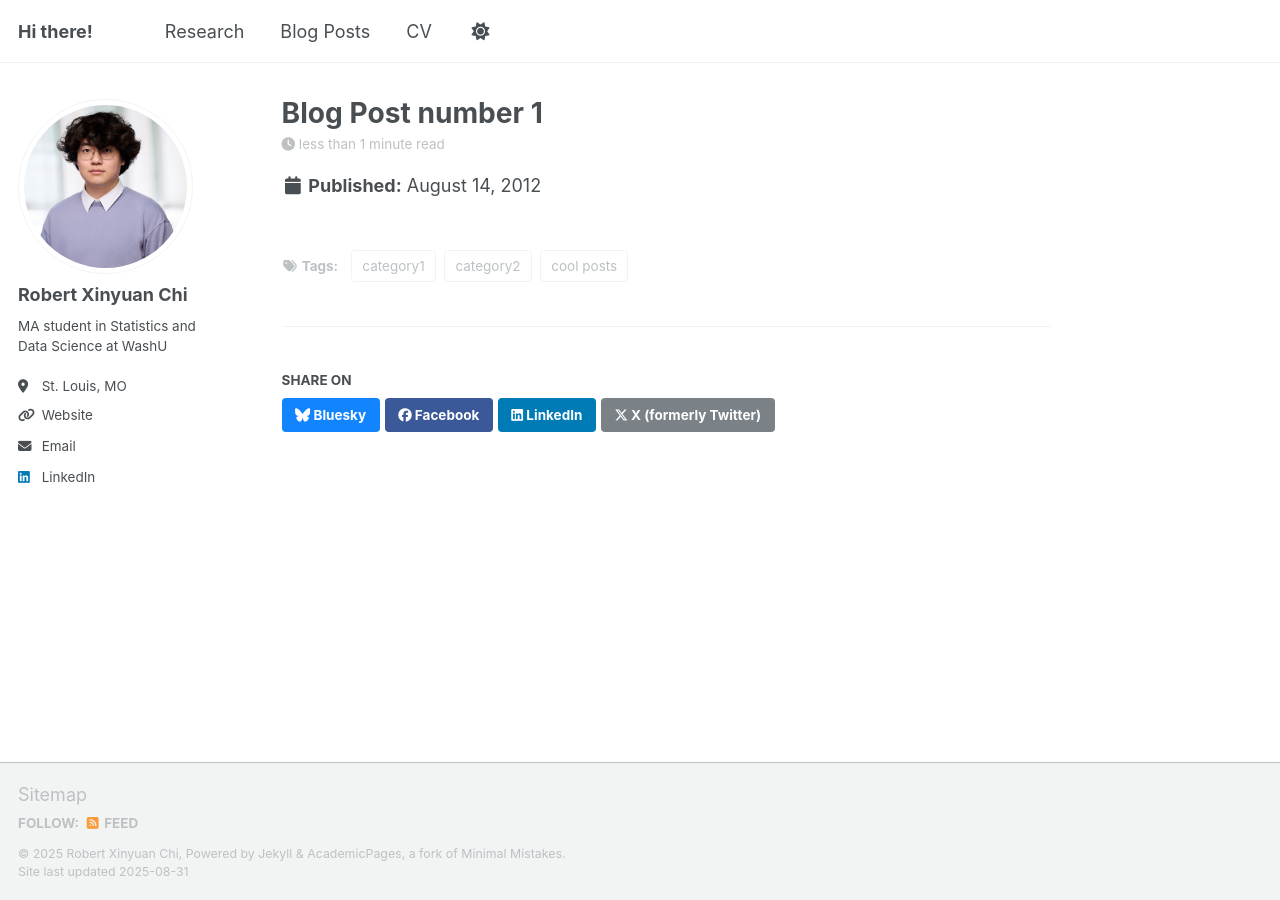
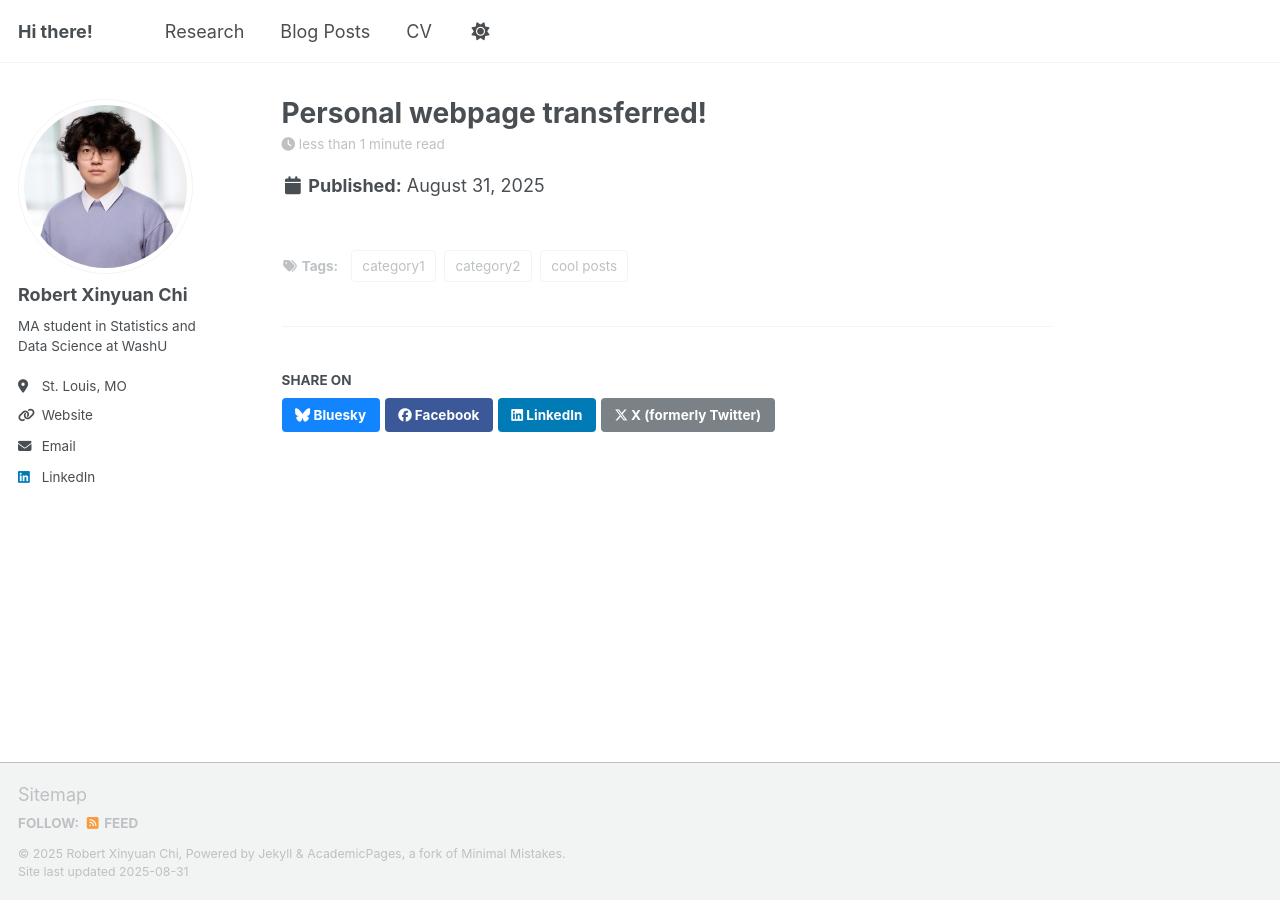
Before and after one commit to xychi75/xychi75.github.io, a Jekyll site: the page built from _posts/2012-08-14-blog-post-1.md, in a window 1280 px wide. Built offline with Jekyll 4.4.1, drawn with Linux system fonts in a browser that asks for light colours; a script that is not in the unit is left out; a file with an impossible date is left out.

Commit message:
Update 2012-08-14-blog-post-1.md

```diff
--- a/_posts/2012-08-14-blog-post-1.md
+++ b/_posts/2012-08-14-blog-post-1.md
@@ -1,6 +1,6 @@
 ---
-title: 'Blog Post number 1'
-date: 2012-08-14
+title: 'Personal webpage transferred!'
+date: 2025-08-31
 permalink: /posts/2012/08/blog-post-1/
 tags:
   - cool posts
```
